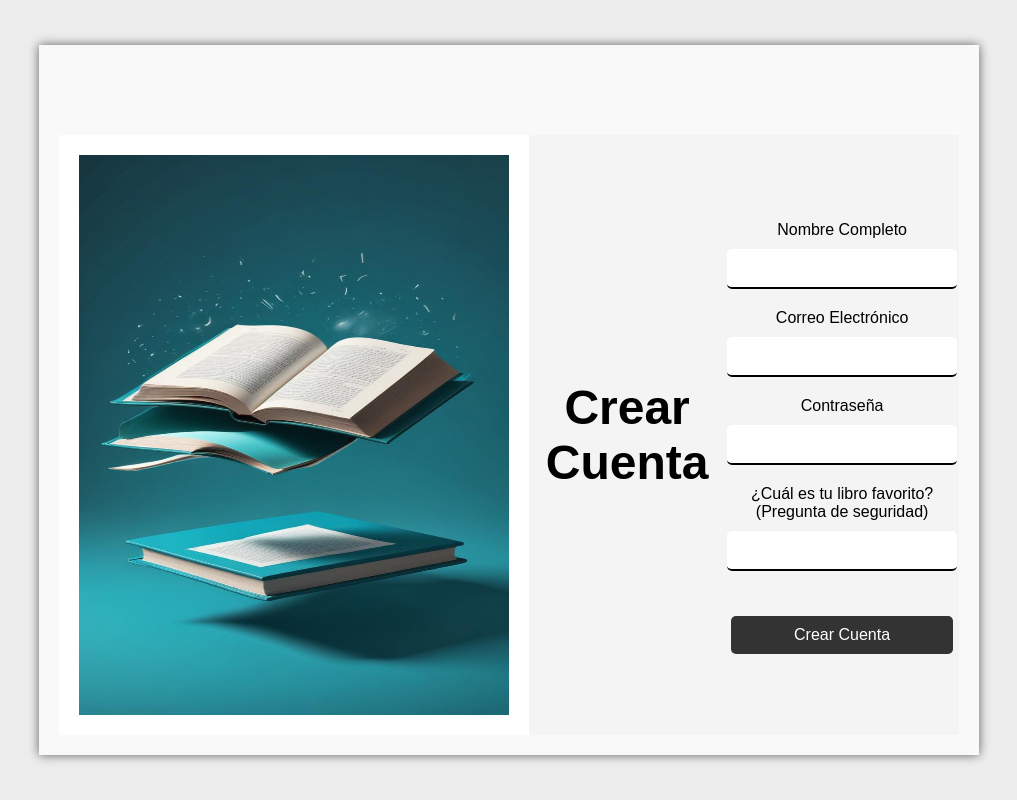
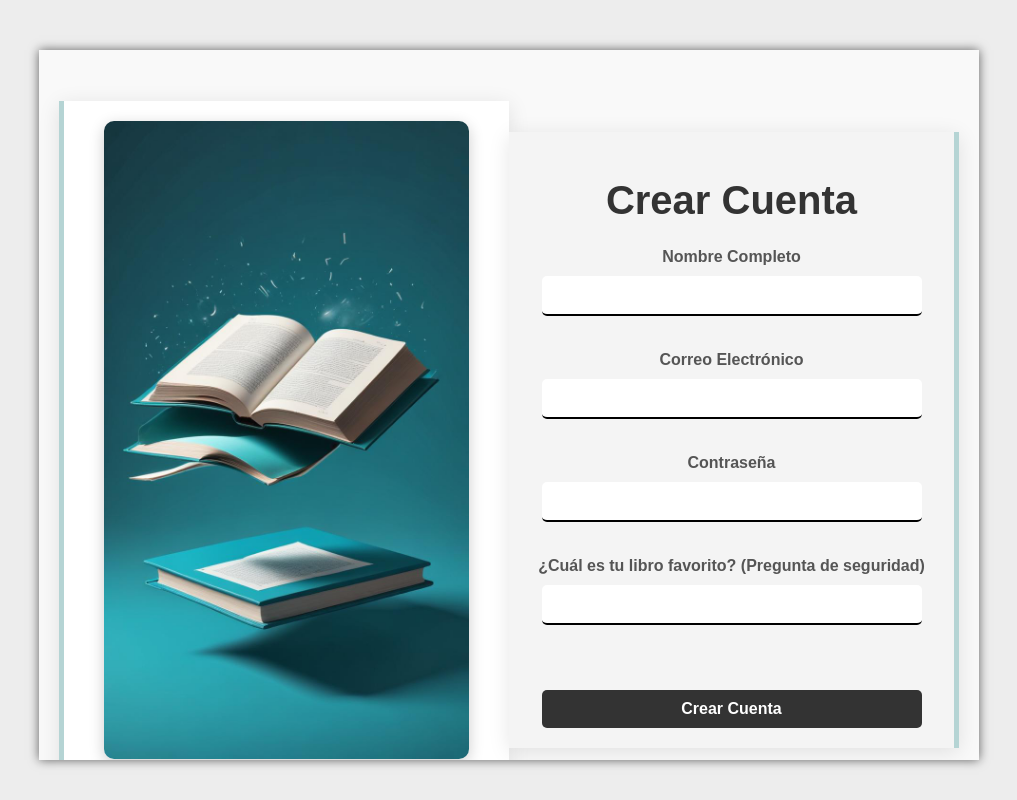
Before and after one commit to Mvc2004/MyBookFront, a React (Create React App) app: page /create-account in a window 1280 px wide. Shown: the whole page, without its empty margins (131-1148 px from the left). Built offline with nearby package versions, Linux system fonts and the light colour scheme.

Commit message:
arreglo de imagenes y eso

```diff
--- a/src/components/CreateAccount.jsx
+++ b/src/components/CreateAccount.jsx
@@ -1,5 +1,5 @@
 import React, { useState } from 'react';
-import '../styles/style-CA.css';
+import '../styles/CreateAccount.css';
 import book1 from '../images/book.image.jpg';
 
 const CreateAccount = () => {
--- a/src/components/Login.jsx
+++ b/src/components/Login.jsx
@@ -1,6 +1,6 @@
 import React from 'react';
 import { useNavigate } from 'react-router-dom'; // Necesitas instalar react-router-dom si aún no lo tienes
-import '../styles/style.css';
+import '../styles/Login.css';
 import book2 from '../images/book.image2.jpg'; // Asegúrate de que la imagen esté en la carpeta src.
 
 const Login = () => {
--- /dev/null
+++ b/src/styles/CreateAccount.css
@@ -0,0 +1,138 @@
+/* Similar estructura, pero con prefijos únicos para CreateAccount */
+/* Contenedor principal */
+.content {
+  display: flex;
+  flex-direction: row;
+  align-items: center;
+  justify-content: center;
+  height: 100vh; /* Altura completa */
+  font-family: 'Arial', sans-serif;
+  background-color: #f4f4f4; /* Fondo neutro */
+  overflow: hidden;
+}
+
+/* Lado izquierdo: Formulario */
+.left {
+  flex: 1;
+  padding: 30px 50px;
+  background-color: white;
+  border-right: 5px solid #b5d4d4; /* Línea decorativa */
+  display: flex;
+  flex-direction: column;
+  justify-content: center;
+  align-items: center;
+  box-shadow: 0px 4px 20px rgba(0, 0, 0, 0.1); /* Sombra sutil */
+}
+
+.left h1 {
+  font-size: 2.5rem;
+  margin-bottom: 20px;
+  color: #333;
+  text-align: center;
+}
+
+/* Formulario */
+form {
+  width: 100%;
+  max-width: 400px;
+}
+
+.input-group {
+  margin-bottom: 20px;
+}
+
+.input-group label {
+  display: block;
+  font-size: 1rem;
+  color: #555;
+  margin-bottom: 8px;
+  font-weight: bold;
+}
+
+.input-group input {
+  width: 100%;
+  padding: 12px;
+  border: 1px solid #ccc;
+  border-radius: 5px;
+  font-size: 1rem;
+  transition: all 0.3s ease;
+}
+
+.input-group input:focus {
+  border-color: #b5d4d4;
+  outline: none;
+  box-shadow: 0px 0px 8px rgba(181, 212, 212, 0.7);
+}
+
+/* Botón de envío */
+.submit-btn {
+  width: 100%;
+  padding: 14px;
+  background-color: #b5d4d4;
+  color: white;
+  border: none;
+  border-radius: 5px;
+  font-size: 1.2rem;
+  font-weight: bold;
+  cursor: pointer;
+  transition: background-color 0.3s ease, transform 0.2s ease;
+}
+
+.submit-btn:hover {
+  background-color: #a1c4c4;
+  transform: translateY(-2px);
+}
+
+.submit-btn:active {
+  transform: translateY(0);
+}
+
+/* Lado derecho: Imagen */
+.right {
+  flex: 1;
+  display: flex;
+  justify-content: center;
+  align-items: center;
+  background-color: #b5d4d4; /* Fondo complementario */
+  padding: 20px;
+}
+
+.right img {
+  max-width: 90%;
+  max-height: 90%;
+  border-radius: 10px;
+  object-fit: cover;
+  box-shadow: 0px 4px 15px rgba(0, 0, 0, 0.2);
+}
+
+/* Estilos responsivos */
+@media screen and (max-width: 768px) {
+  .content {
+      flex-direction: column; /* Diseño vertical */
+      height: auto;
+  }
+
+  .left, .right {
+      flex: none;
+      width: 100%;
+      padding: 20px;
+  }
+
+  .left {
+      border-right: none;
+      border-bottom: 5px solid #b5d4d4; /* Línea decorativa inferior */
+  }
+
+  .left h1 {
+      font-size: 2rem;
+  }
+
+  .submit-btn {
+      font-size: 1rem;
+  }
+
+  .right img {
+      max-width: 80%;
+      max-height: 300px;
+  }
+}
--- a/src/styles/Home.css
+++ b/src/styles/Home.css
@@ -4,105 +4,125 @@
     justify-content: space-between;
     align-items: center;
     background-color: #b5d4d4;
-    padding: 10px 20px;  /* Reduce el padding vertical */
+    padding: 10px 20px; /* Ajuste del padding para mejor separación */
     color: white;
     position: fixed;
     top: 0;
     left: 0;
     width: 100%;
     z-index: 1000;
+    box-shadow: 0px 2px 5px rgba(0, 0, 0, 0.1); /* Agrega un sombreado ligero */
 }
 
+/* Logo en la barra de navegación */
 .logo img {
-    width: 40px;  /* Reduce el tamaño del logo */
+    width: 40px; /* Tamaño del logo */
     height: auto;
 }
 
+/* Contenedor de elementos de navegación */
 .navbar-items {
     display: flex;
     align-items: center;
-    justify-content: flex-start; /* Alinea los elementos hacia la izquierda */
-    width: 70%;  /* Ocupa solo el 70% del ancho de la barra */
+    justify-content: flex-start; /* Elementos alineados hacia la izquierda */
+    width: 70%; /* Ajusta el espacio ocupado por los elementos */
 }
 
+/* Estilo de los enlaces de navegación */
 .navbar-items a {
-    color: rgb(22, 20, 20);
-    text-decoration: none;
-    padding: 8px 15px;  /* Reduce el padding de los enlaces */
-    margin: 0 12px;  /* Reduce el espacio entre los enlaces */
-    font-size: 1.0rem;  /* Reduce el tamaño de la fuente */
+    color: rgb(22, 20, 20); /* Color del texto */
+    text-decoration: none; /* Sin subrayado */
+    padding: 8px 15px; /* Espaciado interno */
+    margin: 0 12px; /* Espaciado entre enlaces */
+    font-size: 1rem; /* Tamaño del texto */
     border-radius: 5px;
+    transition: background-color 0.3s ease, color 0.3s ease; /* Transiciones suaves */
 }
 
+/* Efecto hover en enlaces */
 .navbar-items a:hover {
     background-color: #555;
+    color: white; /* Cambia el color del texto al pasar el mouse */
 }
 
+/* Barra de búsqueda */
 .search-bar {
-    padding: 8px;  /* Reduce el padding de la barra de búsqueda */
-    font-size: 0.9rem;  /* Reduce el tamaño de la fuente */
-    margin-right: 15px;
+    padding: 8px; /* Ajusta el padding interno */
+    font-size: 0.9rem; /* Tamaño del texto */
+    margin-right: 15px; /* Espaciado derecho */
     border-radius: 5px;
     border: 1px solid #0f0f0f;
+    width: 200px; /* Ancho de la barra de búsqueda */
 }
 
-  /* Ajuste específico para el enlace de Perfil */
+/* Estilo específico para el enlace de Perfil */
 .navbar-items a.profile {
-    margin-right: 25px; /* Espacio adicional para 'Perfil' */
+    margin-right: 25px; /* Espacio adicional a la derecha */
 }
 
-  /* Estilo para el botón desplegable */
+/* Contenedor del menú desplegable */
 .dropdown {
     position: relative;
     display: inline-block;
 }
 
+/* Botón del menú desplegable */
 .dropbtn {
     background-color: #b5d4d4;
-    color: rgb(14, 13, 13);
-    padding: 8px 15px;  /* Reduce el padding */
-    font-size: 1.0rem;  /* Reduce el tamaño de la fuente */
+    color: rgb(14, 13, 13); /* Color del texto */
+    padding: 8px 15px; /* Ajuste del padding */
+    font-size: 1rem; /* Tamaño del texto */
     border: none;
     border-radius: 5px;
     cursor: pointer;
+    transition: background-color 0.3s ease;
 }
 
+/* Efecto hover en el botón del menú desplegable */
 .dropbtn:hover {
     background-color: #555;
+    color: white; /* Cambia el color del texto */
 }
 
 /* Contenido del menú desplegable */
 .dropdown-content {
-    display: none;
+    display: none; /* Inicialmente oculto */
     position: absolute;
     background-color: #f8f7f7;
     min-width: 160px;
     z-index: 1;
     border-radius: 5px;
-    box-shadow: 0px 4px 10px rgba(0, 0, 0, 0.2);
+    box-shadow: 0px 4px 10px rgba(0, 0, 0, 0.2); /* Sombra para resaltar */
 }
 
+/* Mostrar el menú desplegable al pasar el mouse */
 .dropdown:hover .dropdown-content {
     display: block;
 }
 
+/* Enlaces dentro del menú desplegable */
 .dropdown-content a {
-    color: #333;
-    padding: 10px 15px;  /* Reduce el padding de los elementos del menú */
-    text-decoration: none;
+    color: #333; /* Color del texto */
+    padding: 10px 15px; /* Ajuste del padding interno */
+    text-decoration: none; /* Sin subrayado */
     display: block;
-    font-size: 0.9rem;  /* Reduce el tamaño de la fuente */
+    font-size: 0.9rem; /* Tamaño del texto */
+    transition: background-color 0.3s ease;
 }
 
+/* Efecto hover en los enlaces del menú desplegable */
 .dropdown-content a:hover {
     background-color: #0e0d0d;
+    color: white; /* Cambia el color del texto */
 }
 
 /* Contenido principal de la página */
 .content {
-    padding: 90px 20px 20px;
-    background-color: #f9f9f9;
-    min-height: 500px;
+    padding: 90px 20px 20px; /* Margen superior para no superponerse con la barra */
+    background-color: #f9f9f9; /* Fondo de la sección principal */
+    min-height: 500px; /* Altura mínima */
     text-align: center;
-    font-size: 1.5rem;
+    font-size: 1.5rem; /* Tamaño del texto */
+    color: #333; /* Color del texto */
+    margin-top: 10px; /* Separación adicional de la barra */
 }
--- /dev/null
+++ b/src/styles/Login.css
@@ -0,0 +1,158 @@
+/* Estilo general para el contenedor principal */
+.content {
+  display: flex;
+  flex-direction: row;
+  align-items: center;
+  justify-content: center;
+  height: 100vh; /* Altura completa de la ventana */
+  font-family: 'Arial', sans-serif;
+  background-color: #f4f4f4; /* Fondo claro */
+  overflow: hidden; /* Evita desplazamiento no deseado */
+}
+
+/* Estilo para el lado izquierdo */
+.left {
+  flex: 1;
+  display: flex;
+  justify-content: center;
+  align-items: center;
+  background-color: #b5d4d4; /* Fondo complementario */
+  padding: 20px;
+}
+
+.left img {
+  max-width: 90%; /* Imagen responsiva */
+  max-height: 90%;
+  border-radius: 10px; /* Bordes redondeados */
+  object-fit: cover;
+  box-shadow: 0px 4px 15px rgba(0, 0, 0, 0.2); /* Sombra ligera */
+}
+
+/* Estilo para el lado derecho */
+.right {
+  flex: 1;
+  padding: 30px 50px;
+  background-color: white;
+  border-left: 5px solid #b5d4d4; /* Línea decorativa */
+  display: flex;
+  flex-direction: column;
+  justify-content: center;
+  align-items: center;
+  box-shadow: 0px 4px 20px rgba(0, 0, 0, 0.1); /* Sombra elegante */
+}
+
+.right h1 {
+  font-size: 2.5rem;
+  margin-bottom: 25px;
+  color: #333; /* Texto oscuro */
+}
+
+/* Grupos de entrada */
+.input-group {
+  width: 100%;
+  margin-bottom: 20px;
+}
+
+.input-group label {
+  display: block;
+  font-size: 1rem;
+  color: #555;
+  margin-bottom: 8px;
+  font-weight: bold;
+}
+
+.input-group input {
+  width: 100%;
+  padding: 12px;
+  border: 1px solid #ccc;
+  border-radius: 5px;
+  font-size: 1rem;
+  transition: all 0.3s ease;
+}
+
+.input-group input:focus {
+  border-color: #b5d4d4;
+  outline: none;
+  box-shadow: 0px 0px 8px rgba(181, 212, 212, 0.7); /* Efecto visual */
+}
+
+/* Botón de inicio de sesión */
+.submit-btn {
+  width: 100%;
+  padding: 14px;
+  background-color: #b5d4d4;
+  color: white;
+  border: none;
+  border-radius: 5px;
+  font-size: 1.2rem;
+  font-weight: bold;
+  cursor: pointer;
+  transition: background-color 0.3s ease, transform 0.2s ease;
+  margin-top: 15px;
+}
+
+.submit-btn:hover {
+  background-color: #a1c4c4;
+  transform: translateY(-2px);
+}
+
+.submit-btn:active {
+  transform: translateY(0);
+}
+
+/* Contenedor de enlaces */
+.link-container {
+  margin-top: 25px;
+  display: flex;
+  justify-content: space-between;
+  width: 100%;
+}
+
+.link-container a {
+  text-decoration: none;
+  font-size: 0.95rem;
+  color: #007bff;
+  font-weight: bold;
+  transition: color 0.3s ease;
+}
+
+.link-container a:hover {
+  color: #0056b3;
+}
+
+/* Estilos responsivos para pantallas pequeñas */
+@media screen and (max-width: 768px) {
+  .content {
+      flex-direction: column; /* Cambia a diseño vertical */
+      height: auto;
+  }
+
+  .left, .right {
+      flex: none;
+      width: 100%;
+      padding: 20px;
+  }
+
+  .right {
+      border-left: none;
+      border-top: 5px solid #b5d4d4; /* Línea decorativa superior */
+      box-shadow: none;
+  }
+
+  .right h1 {
+      font-size: 2rem;
+  }
+
+  .submit-btn {
+      font-size: 1rem;
+  }
+
+  .link-container {
+      flex-direction: column;
+      align-items: center;
+  }
+
+  .link-container a {
+      margin-bottom: 10px;
+  }
+}
--- a/src/styles/style-CA.css
+++ /dev/null
@@ -1,73 +0,0 @@
-body {
-    display: flex;
-    justify-content: center;
-    align-items: center;
-    height: 100vh;
-    margin: 0;
-    background-color: #ededed;
-    font-family: sans-serif;
-  }
-
-  .content {
-    width: 900px;
-    height: 600px;
-    display: flex;
-    box-shadow: 0 0 10px #0009;
-  }
-
-  img {
-    width: 100%;
-    height: 100%;
-  }
-
-  .left {
-    flex: 1;
-  }
-
-  .right {
-    flex: 1;
-    background-color: #fff;
-    padding: 20px;
-    display: flex;
-    flex-direction: column;
-    justify-content: center;
-  }
-
-  .right h1 {
-    font-size: 2rem;
-    margin-bottom: 60px;
-    text-align: center;
-  }
-
-  .input-group label {
-    display: block;
-    font-size: 1rem;
-    margin-bottom: 10px;
-    margin-top: 5px;
-  }
-
-  .input-group input {
-    width: 90%;
-    padding: 10px;
-    font-size: 1rem;
-    border: none;
-    border-bottom: 2px solid #000;
-    border-radius: 5px;
-    margin-bottom: 15px;
-  }
-
-  .submit-btn {
-    width: 95%;
-    padding: 10px;
-    font-size: 1rem;
-    border: none;
-    border-radius: 5px;
-    background-color: #333;
-    color: #fff;
-    cursor: pointer;
-    margin-top: 30px;
-  }
-
-  .submit-btn:hover {
-    background-color: #555;
-  }
--- a/src/styles/style.css
+++ /dev/null
@@ -1,97 +0,0 @@
-body {
-    display: flex;
-    justify-content: center;
-    align-items: center;
-    height: 100vh;
-    margin: 0;
-    background-color: #ededed;
-    font-family: sans-serif;
-  }
-
-  .content {
-    width: 900px;
-    height: 600px;
-    display: flex;
-    box-shadow: 0 0 10px #0009;
-  }
-
-  img {
-    width: 100%;
-    height: 100%;
-  }
-
-  .left {
-    flex: 1;
-  }
-
-  .right {
-    flex: 1;
-    background-color: #fff;
-    padding: 20px;
-    display: flex;
-    flex-direction: column;
-    justify-content: center;
-  }
-
-  .right h1 {
-    font-size: 2rem;
-    margin-bottom: 60px;
-    text-align: center;
-  }
-
-  .input-group label {
-    display: block;
-    font-size: 1rem;
-    margin-bottom: 10px;
-    margin-top: 5px;
-  }
-
-  .input-group input {
-    width: 90%;
-    padding: 10px;
-    font-size: 1rem;
-    border: none;
-    border-bottom: 2px solid #000;
-    border-radius: 5px;
-    margin-bottom: 15px;
-  }
-
-  .submit-btn {
-    width: 95%;
-    padding: 10px;
-    font-size: 1rem;
-    border: none;
-    border-radius: 5px;
-    background-color: #333;
-    color: #fff;
-    cursor: pointer;
-    margin-top: 30px;
-  }
-
-  .submit-btn:hover {
-    background-color: #555;
-  }
-
-  .link-container {
-    display: flex;
-    justify-content: space-between;
-    margin-top: 35px;
-    width: 95%;
-  }
-
-  .link-container a {
-    font-size: 0.9rem;
-    color: #333;
-    text-decoration: none;
-    padding: 10px;
-    border: 1px solid #000;
-    border-radius: 5px;
-    text-align: center;
-    width: 50%;
-    color: black;
-    margin: 5px;
-  }
-
-  .link-container a:hover {
-    background-color: #888;
-  }
```
Lines whose indentation alone changed are shown as unchanged.
